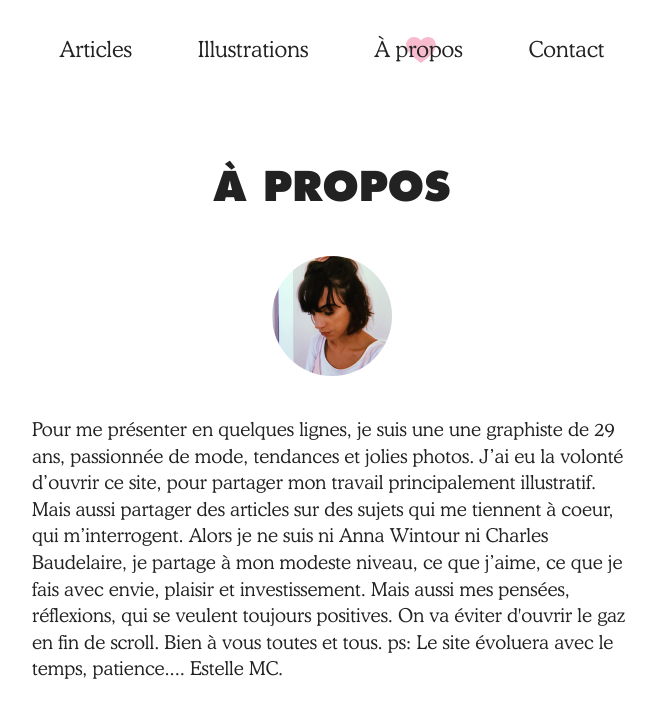
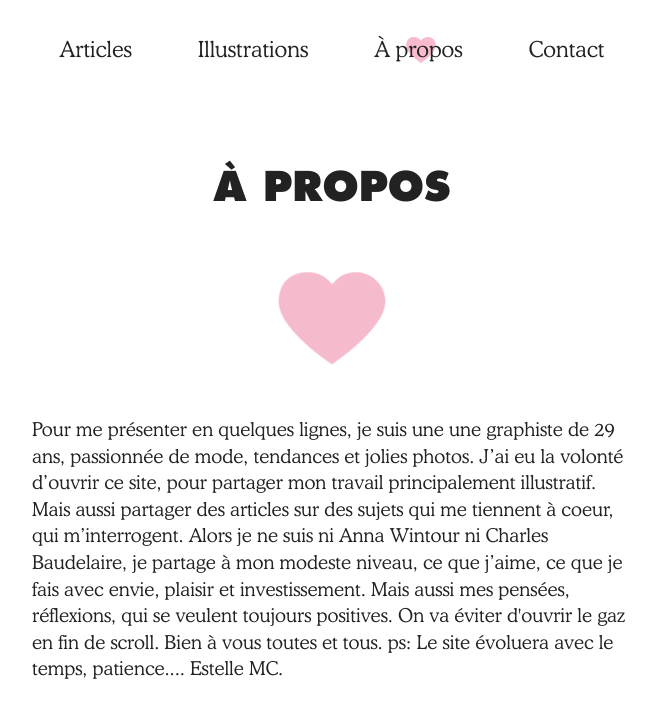
Before and after one commit to yulek-emc/website, a Jekyll site: the page built from about/index.html, in a window 1280 px wide. Shown: the top 718 px of the page, without its empty margins (308-964 px from the left). Built offline with Jekyll 4.4.1, drawn with Linux system fonts in a browser that asks for light colours; a script that is not in the unit is left out.

Commit message:
Update Pages “About”

```diff
--- a/about/index.html
+++ b/about/index.html
@@ -2,7 +2,7 @@
 layout: about
 id: about
 title: about
-profile-pic: /assets/uploads/2018-09-08-12-10-08.189.jpg
+profile-pic: /assets/uploads/keur.jpg
 description: >-
   Pour me présenter en quelques lignes, je suis une une graphiste de 29 ans,
   passionnée de mode, tendances et jolies photos.
```
